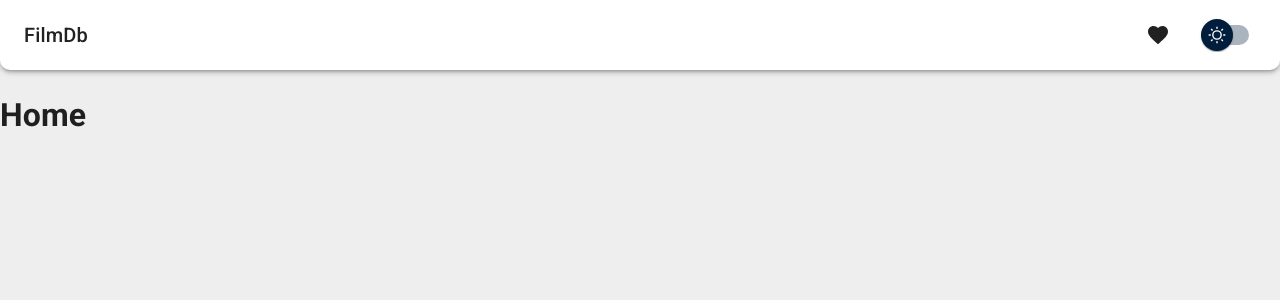
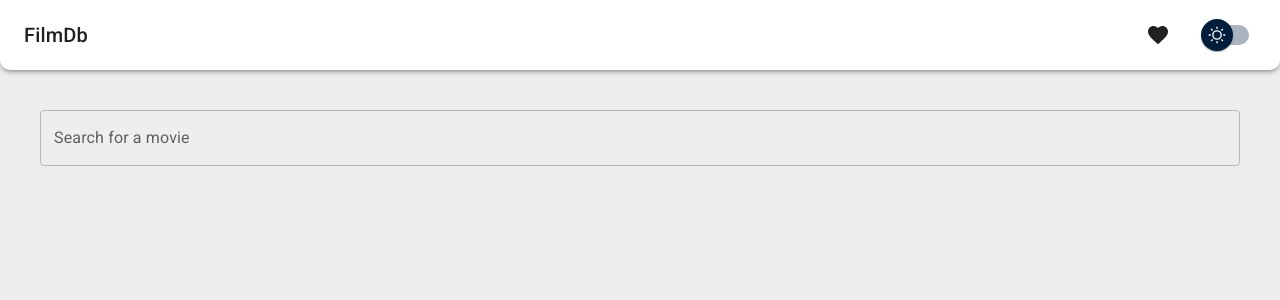
Before and after one commit to jesusbenagal/filmdb-web-client, a React (Vite) app in the folder website/: page / in a window 1280 px wide. Shown: the top 300 px of the page. Built offline with nearby package versions, Linux system fonts and the light colour scheme.

Commit message:
feat(website): :sparkles: started main view and api service

```diff
--- /dev/null
+++ b/website/src/api/services/omdb.ts
@@ -0,0 +1,5 @@
+import { createAxios } from '@filmdb/utils';
+
+const omdbInstance = createAxios('http://www.omdbapi.com/');
+
+const apiKey: string = import.meta.env.OMDB_API_KEY;
--- a/website/src/constants/app-routes.ts
+++ b/website/src/constants/app-routes.ts
@@ -1,3 +1,3 @@
 export const APP_ROUTES = {
-  HOME: '/',
+  MAIN: '/',
 };
--- a/website/src/layout/app-layout.tsx
+++ b/website/src/layout/app-layout.tsx
@@ -18,7 +18,13 @@ export default function AppLayout({ children }: IAppLayoutProps) {
         darkMode={darkMode}
         setDarkMode={() => dispatch(setDarkMode())}
       />
-      <main>{children}</main>
+      <main
+        style={{
+          padding: '1.5rem',
+        }}
+      >
+        {children}
+      </main>
     </ThemeProvider>
   );
 }
--- a/website/src/router/index.tsx
+++ b/website/src/router/index.tsx
@@ -2,10 +2,12 @@ import { Route, Routes } from 'react-router-dom';
 
 import { APP_ROUTES } from '@/constants';
 
+import MainView from '@/views/main-view';
+
 export default function Router() {
   return (
     <Routes>
-      <Route path={APP_ROUTES.HOME} element={<h1>Home</h1>} />
+      <Route path={APP_ROUTES.MAIN} element={<MainView />} />
     </Routes>
   );
 }
--- /dev/null
+++ b/website/src/views/main-view.tsx
@@ -0,0 +1,29 @@
+import { TextField } from '@filmdb/ui';
+
+export default function MainView() {
+  return (
+    <div
+      style={{
+        display: 'flex',
+        flexDirection: 'column',
+        gap: '16px',
+        padding: '16px',
+      }}
+    >
+      <TextField
+        label="Search for a movie"
+        placeholder="Search for a movie..."
+        value=""
+        onChange={(value) => console.log(value)}
+      />
+      <div
+        style={{
+          display: 'grid',
+          gridTemplateColumns: 'repeat(auto-fill, minmax(200px, 1fr))',
+          gap: '16px',
+          padding: '16px',
+        }}
+      ></div>
+    </div>
+  );
+}
```
